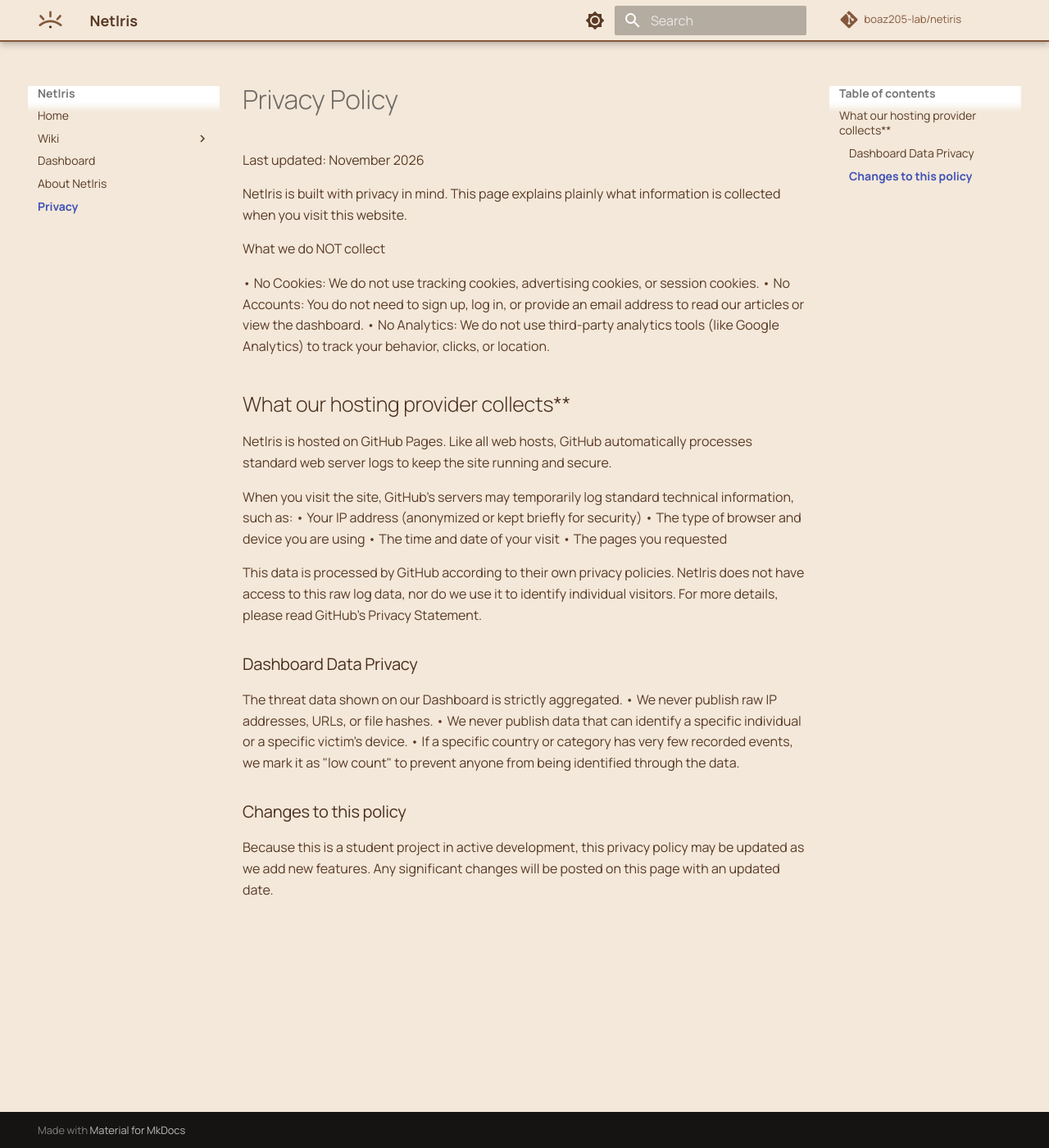
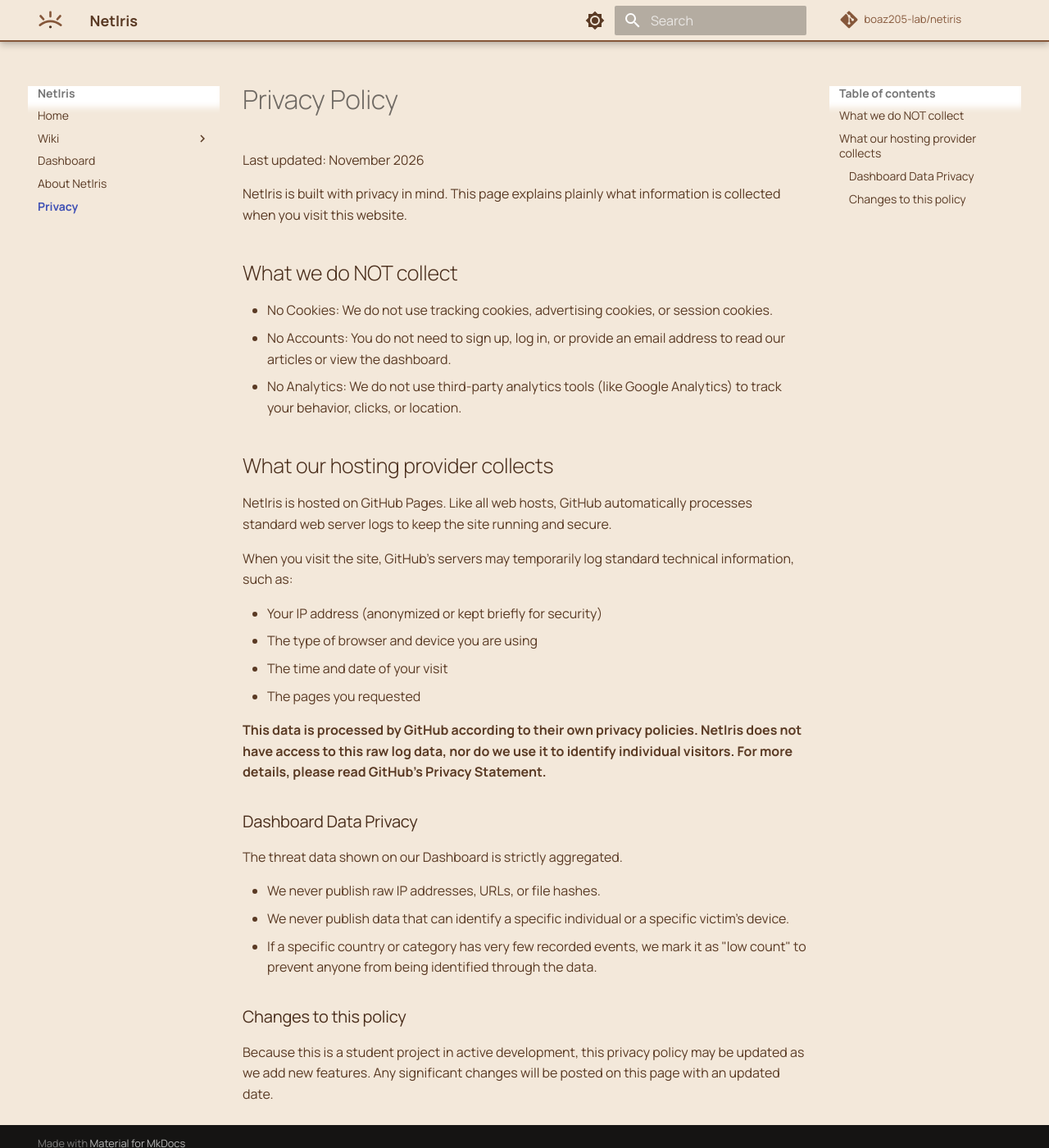
Before and after one commit to boaz205-lab/netiris, an MkDocs documentation site: the page built from docs/privacy.md, in a window 1280 px wide and 1400 px high. Shown: the whole window at 82% size. Built offline with MkDocs 1.6.1 and Material for MkDocs 9.7.7, drawn with Linux system fonts in a browser that asks for light colours; comment, search, counter and statistics services are not loaded.

Commit message:
Fix formatting issues in About and Privacy Policy documentation

```diff
--- a/docs/privacy.md
+++ b/docs/privacy.md
@@ -4,30 +4,32 @@ Last updated: November 2026
 
 NetIris is built with privacy in mind. This page explains plainly what information is collected when you visit this website.
 
-What we do NOT collect
+## What we do NOT collect
 
-• No Cookies: We do not use tracking cookies, advertising cookies, or session cookies.
-• No Accounts: You do not need to sign up, log in, or provide an email address to read our articles or view the dashboard.
-• No Analytics: We do not use third-party analytics tools (like Google Analytics) to track your behavior, clicks, or location.
+- No Cookies: We do not use tracking cookies, advertising cookies, or session cookies.
+- No Accounts: You do not need to sign up, log in, or provide an email address to read our articles or view the dashboard.
+- No Analytics: We do not use third-party analytics tools (like Google Analytics) to track your behavior, clicks, or location.
 
-## What our hosting provider collects**
+## What our hosting provider collects
 
 NetIris is hosted on GitHub Pages. Like all web hosts, GitHub automatically processes standard web server logs to keep the site running and secure.
 
 When you visit the site, GitHub's servers may temporarily log standard technical information, such as:
-• Your IP address (anonymized or kept briefly for security)
-• The type of browser and device you are using
-• The time and date of your visit
-• The pages you requested
 
-This data is processed by GitHub according to their own privacy policies. NetIris does not have access to this raw log data, nor do we use it to identify individual visitors. For more details, please read GitHub's Privacy Statement.
+- Your IP address (anonymized or kept briefly for security)
+- The type of browser and device you are using
+- The time and date of your visit
+- The pages you requested
+
+**This data is processed by GitHub according to their own privacy policies. NetIris does not have access to this raw log data, nor do we use it to identify individual visitors. For more details, please read GitHub's Privacy Statement.**
 
 ### Dashboard Data Privacy
 
 The threat data shown on our Dashboard is strictly aggregated.
-• We never publish raw IP addresses, URLs, or file hashes.
-• We never publish data that can identify a specific individual or a specific victim's device.
-• If a specific country or category has very few recorded events, we mark it as "low count" to prevent anyone from being identified through the data.
+
+- We never publish raw IP addresses, URLs, or file hashes.
+- We never publish data that can identify a specific individual or a specific victim's device.
+- If a specific country or category has very few recorded events, we mark it as "low count" to prevent anyone from being identified through the data.
 
 ### Changes to this policy
 
```
Also changed, not shown: docs/about.md (+1 -1 lines).
